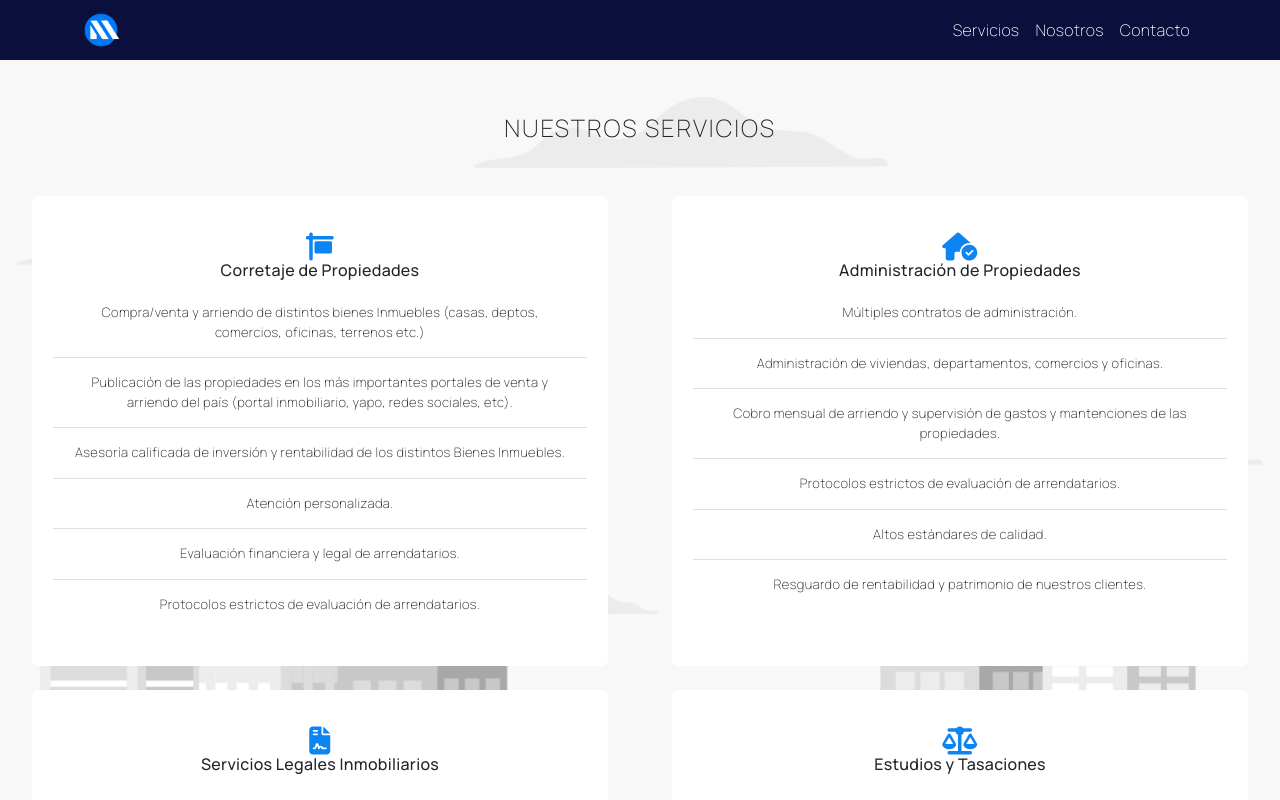
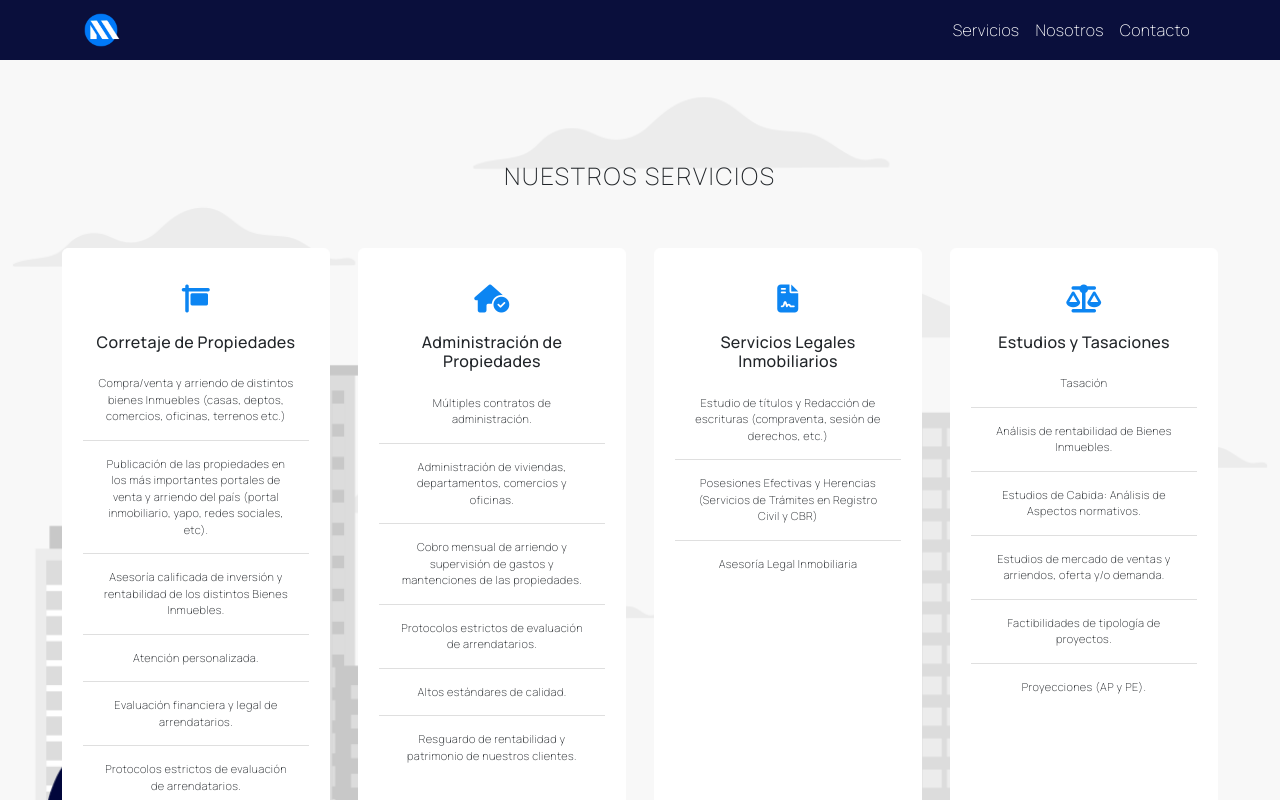
Before and after one commit to Marce3200/GMI, a React (Create React App) app: page /servicios in a window 1280 px wide. Shown: the top 800 px of the page. Built offline with nearby package versions, Linux system fonts and the light colour scheme.

Commit message:
arreglo layout servicios

```diff
--- a/src/componentes/Servicios/Servicios.js
+++ b/src/componentes/Servicios/Servicios.js
@@ -9,10 +9,10 @@ import ListGroup from "react-bootstrap/ListGroup";
 const Servicios = () => {
   return (
     <Container fluid className="seccion-servicio text-center">
-      <Row>
+      <Row className="mx-lg-n5 p-5 ">
         <p className="titulo-seccion-servicio">Nuestros Servicios</p>
 
-        <Col sm={12} md={6}>
+        <Col sm={12} md={6} lg={3} className="py-1 px-lg-1">
           <Card className="card-servicio" style={{height:"95%"}}>
             {/* <Card.Img className="foto-menu" variant="top" src={SUSHI1} /> */}
             <ListGroup variant="flush">
@@ -47,7 +47,7 @@ const Servicios = () => {
             </ListGroup>
           </Card>
         </Col>
-        <Col sm={12} md={6}>
+        <Col sm={12} md={6} lg={3} className="py-1 px-lg-1">
           <Card className="card-servicio" style={{height:"95%"}}>
             {/* <Card.Img className="foto-menu" variant="top" src={sushi2} /> */}
             <ListGroup variant="flush">
@@ -87,8 +87,8 @@ const Servicios = () => {
               </ListGroup>
           </Card>
         </Col>
-        <Col sm={12} md={6}>
-          <Card className="card-servicio" style={{height:"90%"}}>
+        <Col sm={12} md={6} lg={3} className="py-1 px-lg-1">
+          <Card className="card-servicio" style={{height:"95%"}}>
             {/* <Card.Img className="foto-menu" variant="top" src={sushi6} /> */}
             <ListGroup variant="flush">
               <i className="fa-solid fa-file-contract fs-3 mt-3"></i>
@@ -112,8 +112,8 @@ const Servicios = () => {
               </ListGroup>
           </Card>
         </Col>
-        <Col sm={12} md={6}>
-          <Card className="card-servicio" style={{height:"90%"}}>
+        <Col sm={12} md={6} lg={3} className="py-1 px-lg-1">
+          <Card className="card-servicio" style={{height:"95%"}}>
             {/* <Card.Img className="foto-menu" variant="top" src={sushi7} /> */}
             <ListGroup variant="flush">
               <i className="fa-solid fa-scale-balanced fs-3 mt-3"></i>
--- a/src/componentes/Servicios/servicios.css
+++ b/src/componentes/Servicios/servicios.css
@@ -7,7 +7,7 @@
 
 }
 .text-card {
-  font-size: 13px;
+  font-size: 11px;
   letter-spacing: 0.4px;
   font-family: "Manrope", sans-serif;
   font-weight: 100;
@@ -16,14 +16,14 @@
 
 .card-servicio {
   padding: 20px;
-  margin: 20px;
+  margin: 10px;
   margin-top: 20px;
 
   border-color: white;
 
 }
 .titulo-card {
-  margin-top: 0px;
+  margin-top: 20px;
 
   font-size: 16px;
 }
```
